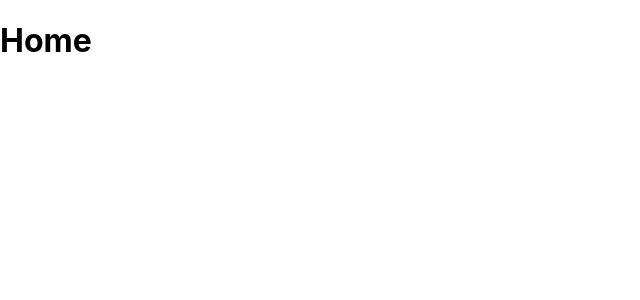
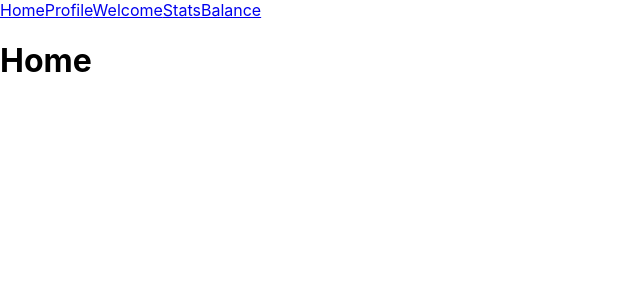
Before and after one commit to fac20/INCK-Front-End, a React (Create React App) app: page / in a window 1280 px wide. Shown: the top 300 px of the page, without its empty margins (0-640 px from the left). Built offline with nearby package versions, Linux system fonts and the light colour scheme.

Commit message:
INCK-15 Navbar

```diff
--- a/package.json
+++ b/package.json
@@ -30,5 +30,8 @@
       "last 1 firefox version",
       "last 1 safari version"
     ]
+  },
+  "devDependencies": {
+    "cypress": "^5.3.0"
   }
 }
--- a/src/App.js
+++ b/src/App.js
@@ -6,6 +6,13 @@ import { BrowserRouter, Switch, Route, Link } from "react-router-dom";
 function App() {
   return (
     <BrowserRouter>
+      <nav>
+        <Link to="/">Home</Link>
+        <Link to="/profile">Profile</Link>
+        <Link to="/welcome">Welcome</Link>
+        <Link to="/stats">Stats</Link>
+        <Link to="/balance">Balance</Link>
+      </nav>
       {/* nav bar same for all (some components change depending on logged in) */}
       <main>
         <Switch>
```
Also changed, not shown: 1 other file (tests, documents, lock files or other folders).
